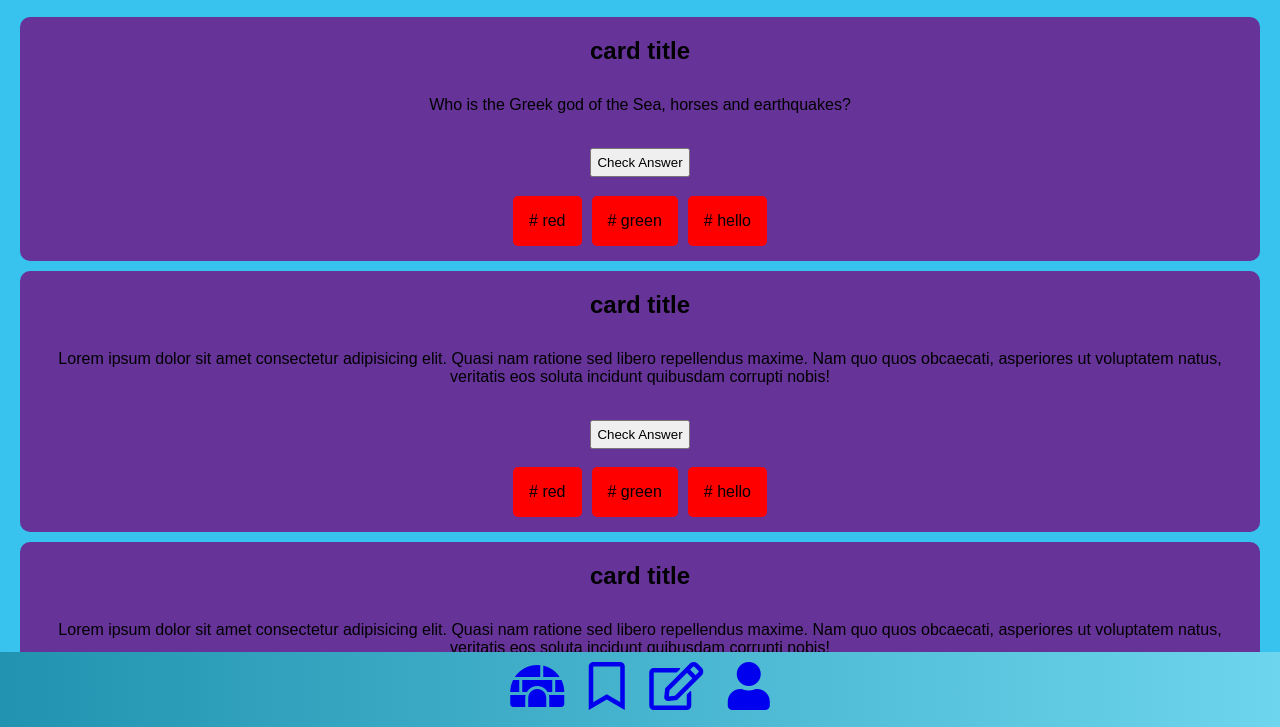
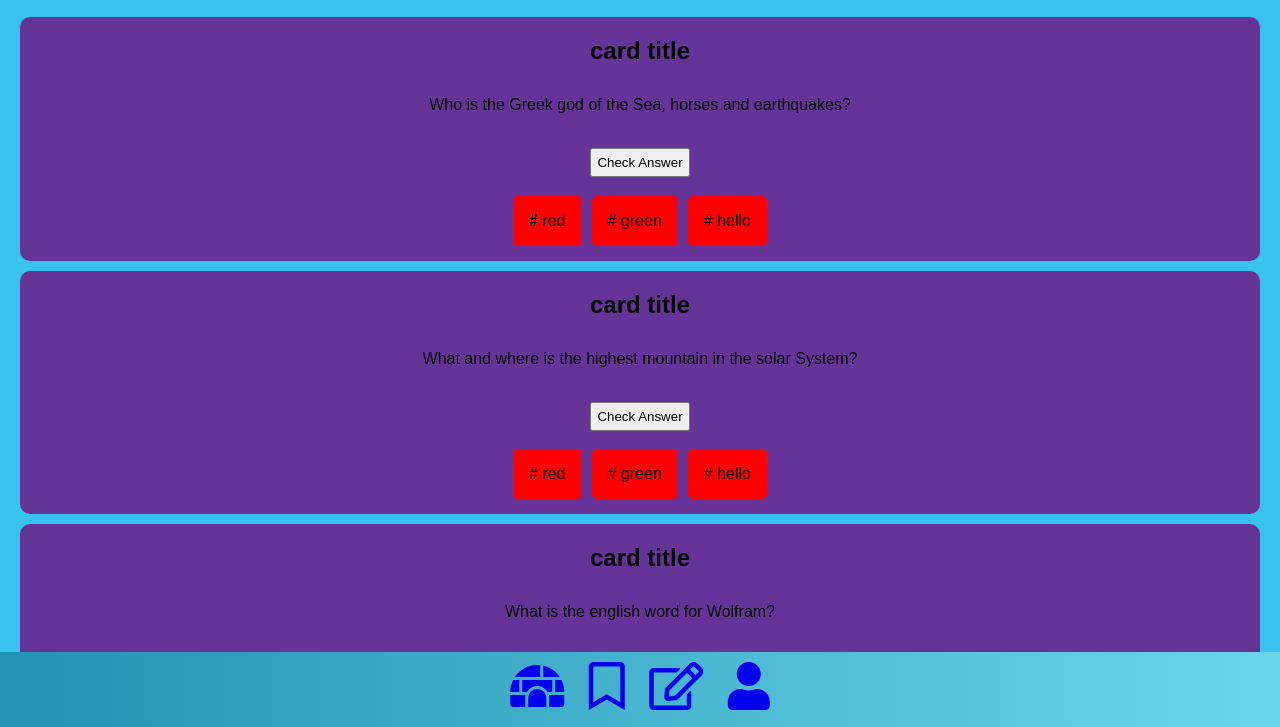
Before and after one commit to ScienceMaster7/Quiz-app, a plain HTML site: page index.html in a window 1280 px wide. Shown: the part 73-800 px from the top of the page. Drawn offline with Linux system fonts and the light colour scheme.

Commit message:
Addition of real questions for the quizcards

```diff
--- a/index.html
+++ b/index.html
@@ -33,10 +33,7 @@
       <section class="quizcard">
         <h2 class="questionTitle">card title</h2>
         <p class="questionText">
-          Lorem ipsum dolor sit amet consectetur adipisicing elit. Quasi nam
-          ratione sed libero repellendus maxime. Nam quo quos obcaecati,
-          asperiores ut voluptatem natus, veritatis eos soluta incidunt
-          quibusdam corrupti nobis!
+          What and where is the highest mountain in the solar System?
         </p>
         <button class="answerButton">Check Answer</button>
         <section class="tags">
@@ -47,12 +44,17 @@
       </section>
       <section class="quizcard">
         <h2 class="questionTitle">card title</h2>
-        <p class="questionText">
-          Lorem ipsum dolor sit amet consectetur adipisicing elit. Quasi nam
-          ratione sed libero repellendus maxime. Nam quo quos obcaecati,
-          asperiores ut voluptatem natus, veritatis eos soluta incidunt
-          quibusdam corrupti nobis!
-        </p>
+        <p class="questionText">What is the english word for Wolfram?</p>
+        <button class="answerButton">Check Answer</button>
+        <section class="tags">
+          <div class="tag"># red</div>
+          <div class="tag"># green</div>
+          <div class="tag"># hello</div>
+        </section>
+      </section>
+      <section class="quizcard">
+        <h2 class="questionTitle">card title</h2>
+        <p class="questionText">How long is the human DNA?</p>
         <button class="answerButton">Check Answer</button>
         <section class="tags">
           <div class="tag"># red</div>
@@ -63,25 +65,7 @@
       <section class="quizcard">
         <h2 class="questionTitle">card title</h2>
         <p class="questionText">
-          Lorem ipsum dolor sit amet consectetur adipisicing elit. Quasi nam
-          ratione sed libero repellendus maxime. Nam quo quos obcaecati,
-          asperiores ut voluptatem natus, veritatis eos soluta incidunt
-          quibusdam corrupti nobis!
-        </p>
-        <button class="answerButton">Check Answer</button>
-        <section class="tags">
-          <div class="tag"># red</div>
-          <div class="tag"># green</div>
-          <div class="tag"># hello</div>
-        </section>
-      </section>
-      <section class="quizcard">
-        <h2 class="questionTitle">card title</h2>
-        <p class="questionText">
-          Lorem ipsum dolor sit amet consectetur adipisicing elit. Quasi nam
-          ratione sed libero repellendus maxime. Nam quo quos obcaecati,
-          asperiores ut voluptatem natus, veritatis eos soluta incidunt
-          quibusdam corrupti nobis!
+          In which city can you find the "Gänseliesel"?
         </p>
         <button class="answerButton">Check Answer</button>
         <section class="tags">
```
